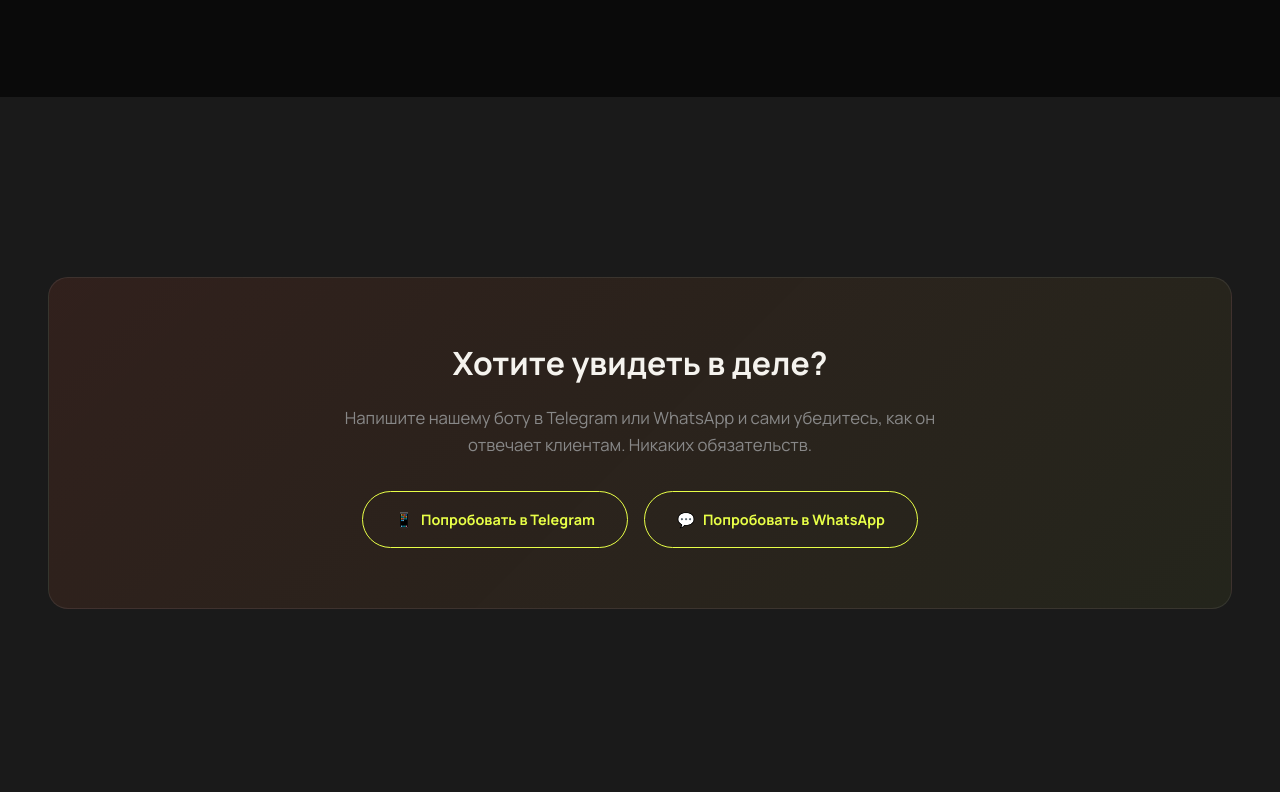
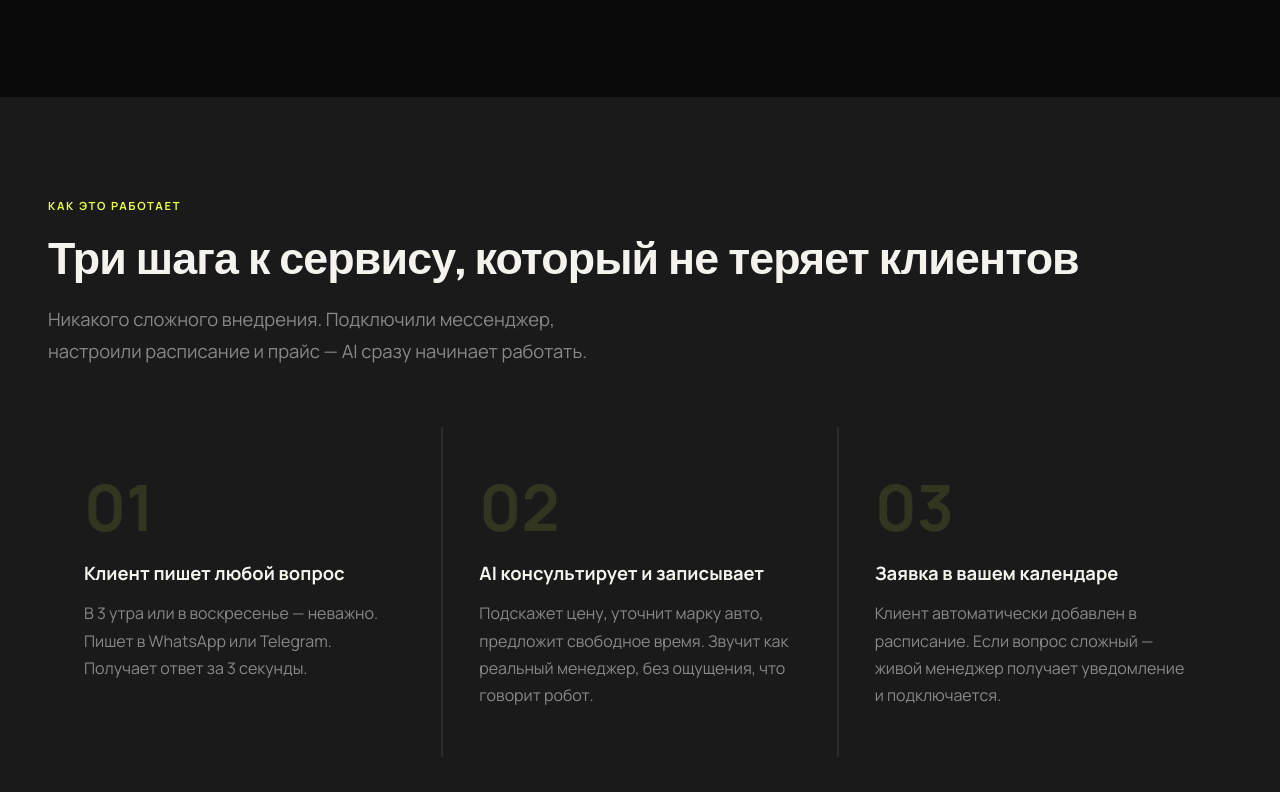
Before and after one commit to anvsorokina/auto-service-bot, a plain HTML site: page src/landing/index.html in a window 1280 px wide. Shown: the part 1583-2375 px from the top of the page. Drawn offline with Linux system fonts and the light colour scheme.

Commit message:
Remove "try bot" CTA section from landing
Co-Authored-By: Claude Opus 4.6 <noreply@anthropic.com>

```diff
--- a/src/landing/index.html
+++ b/src/landing/index.html
@@ -290,59 +290,6 @@
     border-top: 1px solid var(--border);
   }
 
-  /* TRY BOT CTA */
-  .try-bot-section {
-    background: linear-gradient(135deg, rgba(255,92,53,0.1), rgba(232,255,71,0.05));
-    border: 1px solid var(--border);
-    border-radius: 20px;
-    padding: 60px 48px;
-    text-align: center;
-    margin: 80px 0;
-  }
-
-  .try-bot-section h3 {
-    font-size: 2rem;
-    margin-bottom: 16px;
-  }
-
-  .try-bot-section p {
-    font-size: 1.05rem;
-    color: var(--muted);
-    margin-bottom: 32px;
-    max-width: 600px;
-    margin-left: auto;
-    margin-right: auto;
-  }
-
-  .try-bot-buttons {
-    display: flex;
-    gap: 16px;
-    justify-content: center;
-    flex-wrap: wrap;
-  }
-
-  .btn-try-bot {
-    background: transparent;
-    border: 1.5px solid var(--accent);
-    color: var(--accent);
-
-    font-weight: 700;
-    font-size: 0.9rem;
-    padding: 16px 32px;
-    border-radius: 100px;
-    text-decoration: none;
-    cursor: pointer;
-    transition: all 0.2s;
-    display: inline-flex;
-    align-items: center;
-    gap: 8px;
-  }
-
-  .btn-try-bot:hover {
-    background: rgba(232,255,71,0.1);
-    transform: translateY(-2px);
-  }
-
   /* PROBLEM STAT */
   .problem-stat {
     background: rgba(255,92,53,0.1);
@@ -925,8 +872,6 @@
     .pricing-grid { grid-template-columns: 1fr; }
     .pricing-card.featured { transform: scale(1); }
     .cta-section { padding: 72px 24px; }
-    .try-bot-section { padding: 40px 24px; }
-    .try-bot-section h3 { font-size: 1.5rem; }
     .demo-form { padding: 28px 20px; }
     .form-row { grid-template-columns: 1fr; }
     footer { flex-direction: column; align-items: flex-start; padding: 36px 24px; }
@@ -1021,26 +966,6 @@
         <span class="problem-icon">🚪</span>
         <h3 id="prob3-h">Постоянный клиент ушёл молча</h3>
         <p id="prob3-p">В прошлый раз, когда ему срочно нужна была помощь, он ждал вашего ответа 4 часа. А у конкурента ответили за минуту.</p>
-      </div>
-    </div>
-  </div>
-</section>
-
-<!-- HOW IT WORKS -->
-<section class="how-bg" id="how">
-  <div class="section-inner">
-    <div class="try-bot-section" id="try-bot">
-      <h3 id="try-bot-h">Хотите увидеть в деле?</h3>
-      <p id="try-bot-p">Напишите нашему боту в Telegram или WhatsApp и сами убедитесь, как он отвечает клиентам. Никаких обязательств.</p>
-      <div class="try-bot-buttons">
-        <a href="https://t.me/InGarage_AI_bot" class="btn-try-bot" target="_blank">
-          <span>📱</span>
-          <span id="try-bot-tg">Попробовать в Telegram</span>
-        </a>
-        <a href="https://wa.me/ingarageaibot?text=Привет" class="btn-try-bot" target="_blank">
-          <span>💬</span>
-          <span id="try-bot-wa">Попробовать в WhatsApp</span>
-        </a>
       </div>
     </div>
   </div>
@@ -1323,10 +1248,6 @@ const t = {
     'prob2-p': 'Клиент не хочет звонить и сообщение тонет в чате. Через день отвечать уже неловко, а через два — бессмысленно.',
     'prob3-h': 'Постоянный клиент ушёл молча',
     'prob3-p': 'В прошлый раз, когда ему срочно нужна была помощь, он ждал вашего ответа 4 часа. А у конкурента ответили за минуту.',
-    'try-bot-h': 'Хотите увидеть в деле?',
-    'try-bot-p': 'Напишите нашему боту в Telegram или WhatsApp и сами убедитесь, как он отвечает клиентам. Никаких обязательств.',
-    'try-bot-tg': 'Попробовать в Telegram',
-    'try-bot-wa': 'Попробовать в WhatsApp',
     'tag-how': 'Как это работает',
     'title-how': 'Три шага к сервису, который не теряет клиентов',
     'sub-how': 'Никакого сложного внедрения. Подключили мессенджер, настроили расписание и прайс — AI сразу начинает работать.',
@@ -1444,10 +1365,6 @@ const t = {
     'prob2-p': 'The customer doesn\'t want to call, and the message gets buried in chat. A day later it feels awkward to reply. Two days later — pointless.',
     'prob3-h': 'A loyal customer left without a word',
     'prob3-p': 'Last time they urgently needed help, they waited 4 hours for your reply. A competitor answered in one minute.',
-    'try-bot-h': 'Want to see it work?',
-    'try-bot-p': 'Message our bot on Telegram or WhatsApp and see for yourself how it handles customer inquiries. No commitments.',
-    'try-bot-tg': 'Try on Telegram',
-    'try-bot-wa': 'Try on WhatsApp',
     'tag-how': 'How it works',
     'title-how': 'Three steps to a shop that never loses leads',
     'sub-how': 'No complex setup. Connect your messenger, set your schedule and prices — AI gets to work immediately.',
```
